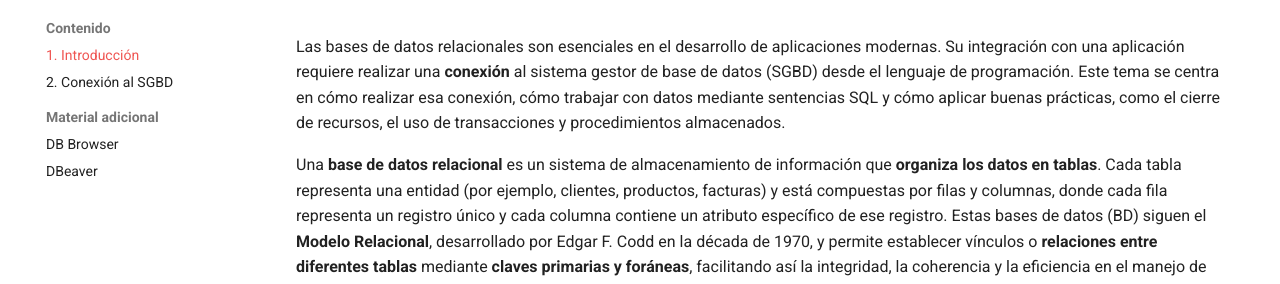
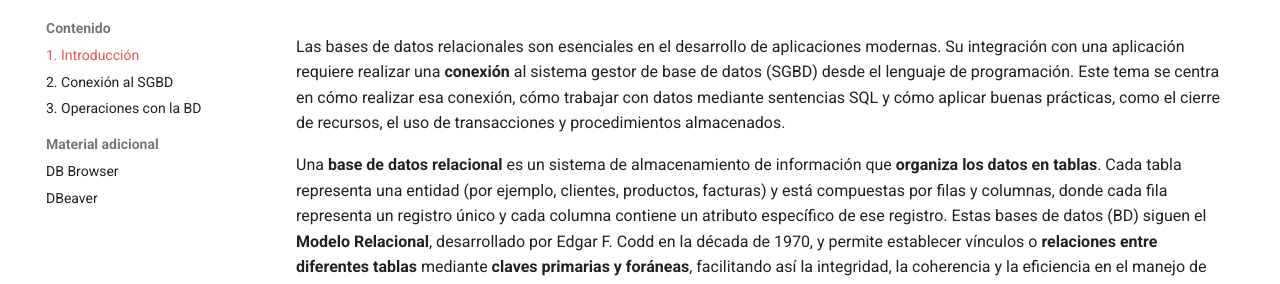
Before and after one commit to bpaterna/AD_BD_REL, an MkDocs documentation site: the page built from docs/1_introduccion.md, in a window 1280 px wide. Shown: the part 146-430 px from the top of the page. Built offline with MkDocs 1.6.1 and Material for MkDocs 9.7.7, drawn with Linux system fonts in a browser that asks for light colours.

Commit message:
Update mkdocs.yml

```diff
--- a/mkdocs.yml
+++ b/mkdocs.yml
@@ -21,6 +21,7 @@ nav:
   - Contenido:
     - 1. Introducción: 1_introduccion.md
     - 2. Conexión al SGBD: 2_conexiones.md
+    - 3. Operaciones con la BD: 3_operaciones.md
   - Material adicional:
     - DB Browser: db_browser_sqlite.md
     - DBeaver: dbeaver.md
```
